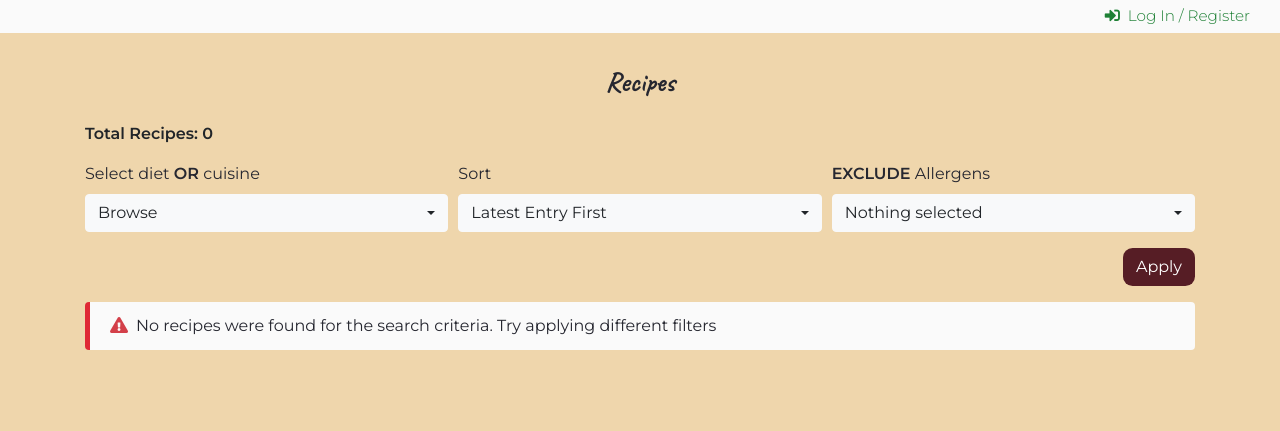
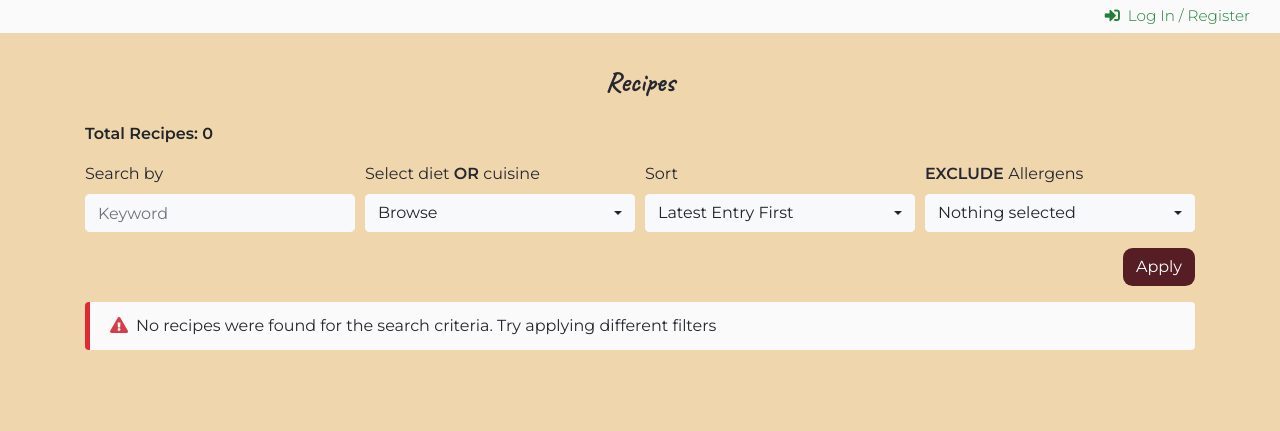
Before and after one commit to irinanita/cook-book, a Flask app: page /recipes in a window 1280 px wide. Shown: the part 56-487 px from the top of the page. Run offline with Flask 2, Linux system fonts and the light colour scheme; data that the repository does not hold is empty; some libraries are stand-ins or nearby versions.

Commit message:
Recipes section:search moved to filters from navbar. Restyled filter elements

```diff
--- a/app.py
+++ b/app.py
@@ -130,6 +130,7 @@ def recipes(page):
    #Check if user filtered by Browse(either cuisine OR diet)
     if "browse" in request.args:
         filters['browse']=request.args.get("browse")
+        print(request.args.get("browse"))
         tmpParams = [];
         tmpParams.append({"cuisine":request.args.get("browse")})
         tmpParams.append({"diet":request.args.get("browse")})
@@ -207,6 +208,7 @@ def recipes(page):
     cuisine_list=[cuisine for cuisine in _cuisine_list ]
     _allergens_list=mongo.db.allergens.find()
     allergens_list=[allergen for allergen in _allergens_list]
+
 
     return render_template('recipes.html',page=page,recipes=recipes,recipes_count=recipes_total,
     _diet=diet_list,_cuisine=cuisine_list,_allergens=allergens_list,filters=filters,
--- a/static/css/style.css
+++ b/static/css/style.css
@@ -55,6 +55,10 @@ a:hover {
 .form-control,
 .form-control-sm {
     border-radius: .5rem;
+}
+
+.form-control--search{
+    border-radius: 0.25rem;
 }
 
 .text-reset {
@@ -180,9 +184,12 @@ a:hover {
     color: #212529;
 }
 
-.selectpicker:hover {
-    background-color: red;
+.btn-light:hover {
+    color: #212529;
+    background-color: #fafafa;
+    border-color: #dae0e5;
 }
+
 
 /*********************NAVBAR & FOOTER******************/
 
--- a/templates/base.html
+++ b/templates/base.html
@@ -16,34 +16,33 @@
 <body>
     <!------------------------------------------------------------NAVIGATION--->
     <nav class="navbar navbar-expand-lg navbar-dark ">
-        <a class="navbar-brand" href="{{url_for('home')}}">Cook Book</a>
-        <button class="navbar-toggler" type="button" data-toggle="collapse" data-target="#navbarSupportedContent" aria-controls="navbarSupportedContent" aria-expanded="false" aria-label="Toggle navigation">
+         <button class="navbar-toggler" type="button" data-toggle="collapse" data-target="#navbarSupportedContent" aria-controls="navbarSupportedContent" aria-expanded="false" aria-label="Toggle navigation">
             <span class="navbar-toggler-icon"></span>
         </button>
+        <a class="navbar-brand" href="{{url_for('home')}}">Cook Book</a>
         <div class="collapse navbar-collapse" id="navbarSupportedContent">
             <ul class="navbar-nav mr-auto">
                 <li class="nav-item">
                     <a class="nav-link" href="{{url_for('recipes')}}">All Recipes</a>
                 </li>
-
                 <li class="nav-item">
                     <a class="nav-link" href="{{url_for('my_recipes')}}">My Cooking Book</a>
-
                 </li>
-
+                <!--This will display onlu when a user is logged-->
                 {%if 'user' in session%}
                 <li class="nav-item">
                     <a class="nav-link" href="{{url_for('add_recipe')}}">Add Recipe</a>
                 </li>
                 {% endif %}
-
             </ul>
+            <!-----------------SEARCH will appear on all pages EXCEPT recipes-->
+            {% if not recipes %}
             <form method="GET" action="{{url_for('recipes')}}" class="form-inline my-2 my-lg-0">
                 <input class="form-control-sm  mr-2" name="keyword" type="search" placeholder="Search" aria-label="Search" value="{{keyword if keyword }}">
                 <button class="btn btn-outline-light btn-sm my-2 my-sm-0" type="submit">Search</button>
             </form>
+            {%endif%}
            </div>
-
     </nav>
      <div class=" container-fluid">
         <div class=" row  status-logged-in mb-3">
@@ -59,7 +58,6 @@
 
     <!---------------------------------------------------------MAIN CONTAINER-->
     <div class="container container--flex ">
-
         {% block content %} {% endblock %}
     </div>
     <footer class="footer text-center mt-5 p-3">
--- a/templates/recipes.html
+++ b/templates/recipes.html
@@ -3,12 +3,15 @@
 <div class="mt-4">
     <p class="font-weight-bold">Total Recipes: {{recipes_count}}</p>
     <form action="{{url_for('recipes')}}" method="GET">
-        <input type="hidden" name="keyword" value="{{keyword if keyword}}" />
         <div class="form-row">
-            <div class="form-group col-12 col-md-4">
+            <div class="form-group col-12 col-md-3">
+                <label for="search">Search by</label>
+                <input class="form-control form-control--search btn-light" id="search" type="search" name="keyword" placeholder="Keyword" value="{{keyword if keyword}}" />
+            </div>
+            <div class="form-group col-12 col-md-3">
                 <label for="browse">Select diet <span class="fw-600">OR</span> cuisine</label>
-                <select class="form-control selectpicker" name="browse" id="browse">
-                    <option disabled selected>Browse</option>
+                <select class="form-control selectpicker" data-style="btn-light" name="browse" id="browse">
+                    <option "style=color:#212529" disabled selected>Browse</option>
                     <optgroup label="Diet">
                         {% for diet in _diet %}
                         <option {{"selected" if ('browse' in filters) and (filters['browse'] == diet.diet_name)}}>{{diet.diet_name}}</option>
@@ -25,7 +28,7 @@
                 </select>
             </div>
             <!--------------------------------------------------------Sort By-->
-            <div class="form-group col-12 col-md-4 ">
+            <div class="form-group col-12 col-md-3 ">
                 <label for="sort">Sort</label>
                 <select class="selectpicker form-control" name="sort" id="sort">
                     <option {{"selected" if ('sort' in filters) and (filters['sort']=="Latest Entry First")}}>Latest Entry First</option>
@@ -34,7 +37,7 @@
                 </select>
             </div>
             <!-------------------------------------------Allergens to exclude-->
-            <div class="form-group col-12 col-md-4 ">
+            <div class="form-group col-12 col-md-3 ">
                 <label for="exclude_allergy"><span class="fw-600">EXCLUDE </span> Allergens</label>
                 <select class="selectpicker form-control" data-style="btn-light btn-new" name="exclude_allergy[]" id="exclude_allergy" multiple>
                     {%for allergen in _allergens%}
```
